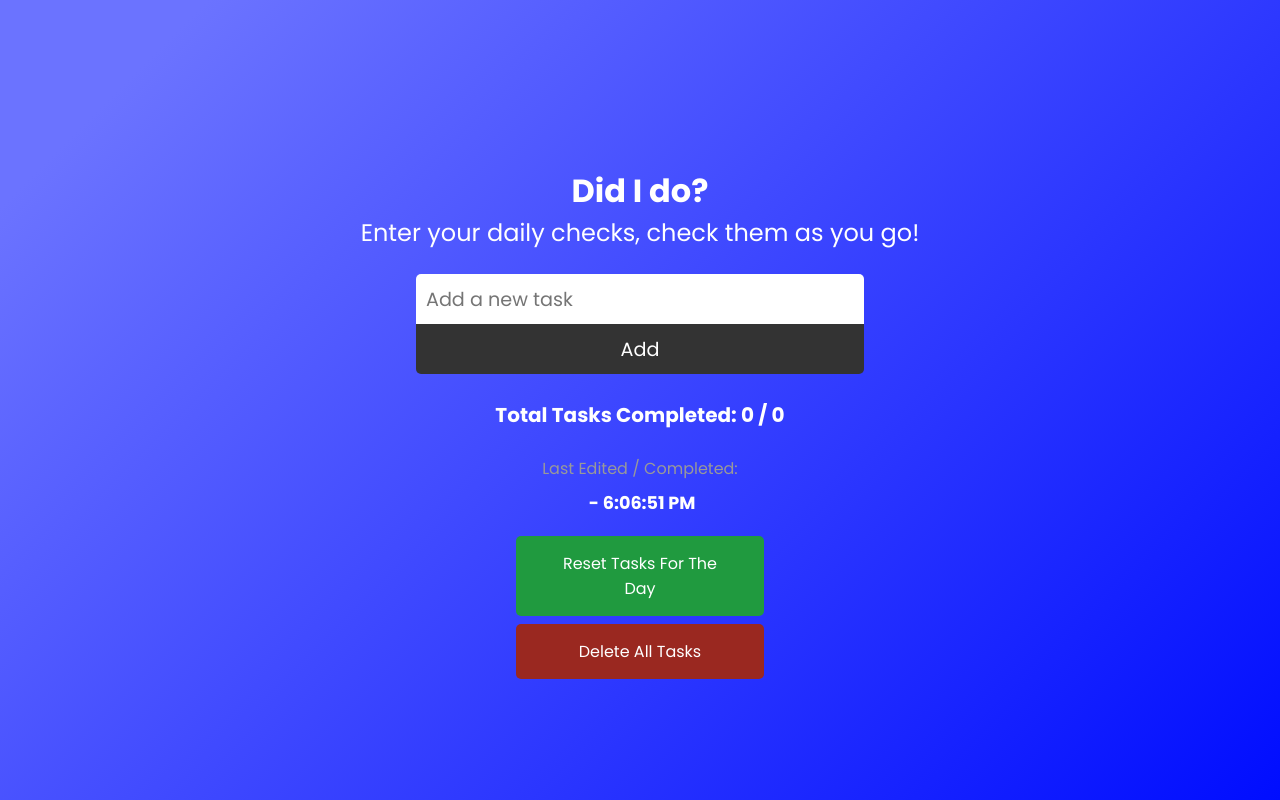
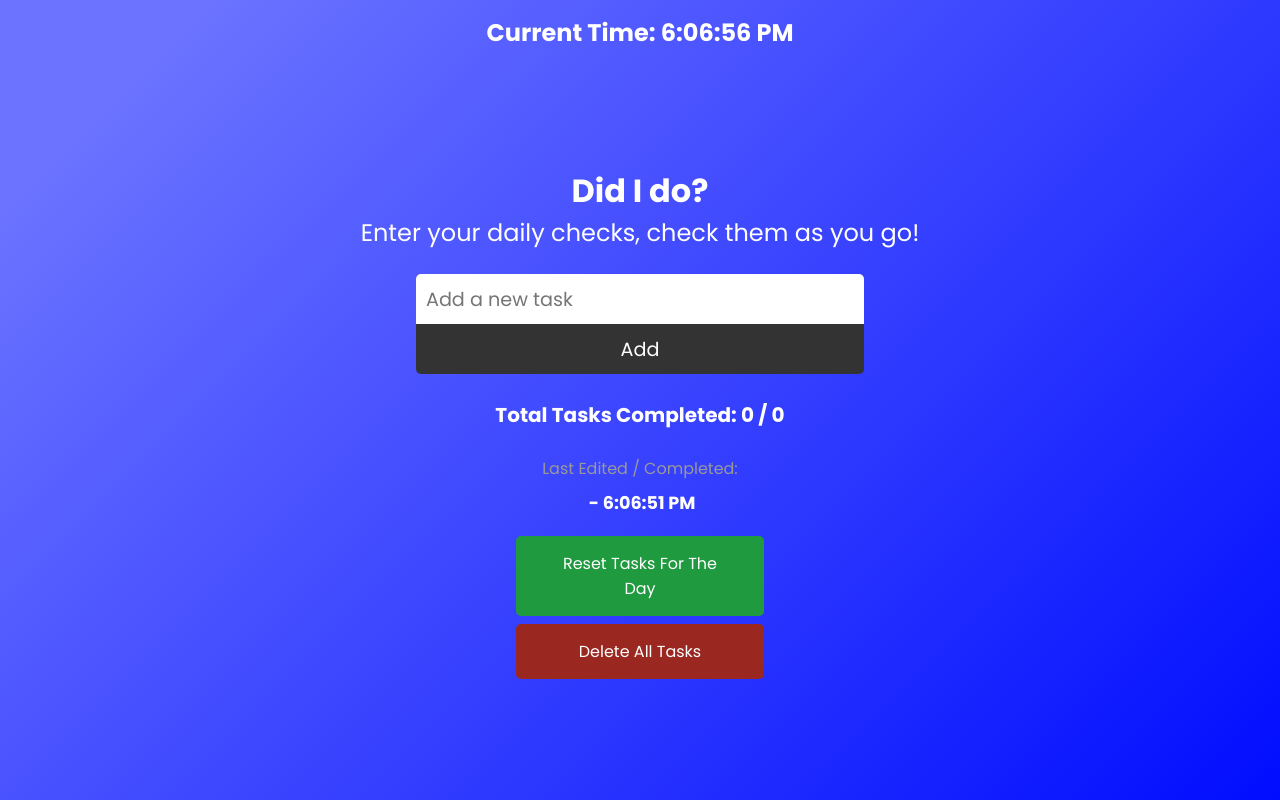
Before and after one commit to Toumari/Did-I-Do-, a React (Vite) app: page / in a window 1280 px wide. Built offline with nearby package versions, Linux system fonts and the light colour scheme.

Commit message:
fixed Time Component ( I was a dumb dumb )

```diff
--- a/src/App.jsx
+++ b/src/App.jsx
@@ -97,6 +97,8 @@ function App() {
   const tasksCompleted = tasks.filter((task) => task.completed === true).length;
 
   return (
+    <div className="">
+      <TimeNow />
       <div className="App">
         <h1 className="app__title">Did I do?</h1>
         <p className="app__subtitle">
@@ -117,6 +119,7 @@ function App() {
           <ResetTasks resetTasks={setTasks} />
         </div>
       </div>
+    </div>
   );
 }
 
--- a/src/components/TimeNow.css
+++ b/src/components/TimeNow.css
@@ -8,18 +8,16 @@
     display: block;
     position: absolute;
     top: 15px;
-    left: 0;
-    right: 0;
-    bottom: 0;
-    margin: auto;
+    margin-left: auto;
+    margin-right: auto;
+    width: 100%;
     padding-bottom: 10px;
-
+    height: auto;
     font-size: 1.5em;
     font-weight: bold;
     color: #fff;
     text-align: center;
 
 
-
 }
 }
```
Lines whose indentation alone changed are shown as unchanged.
